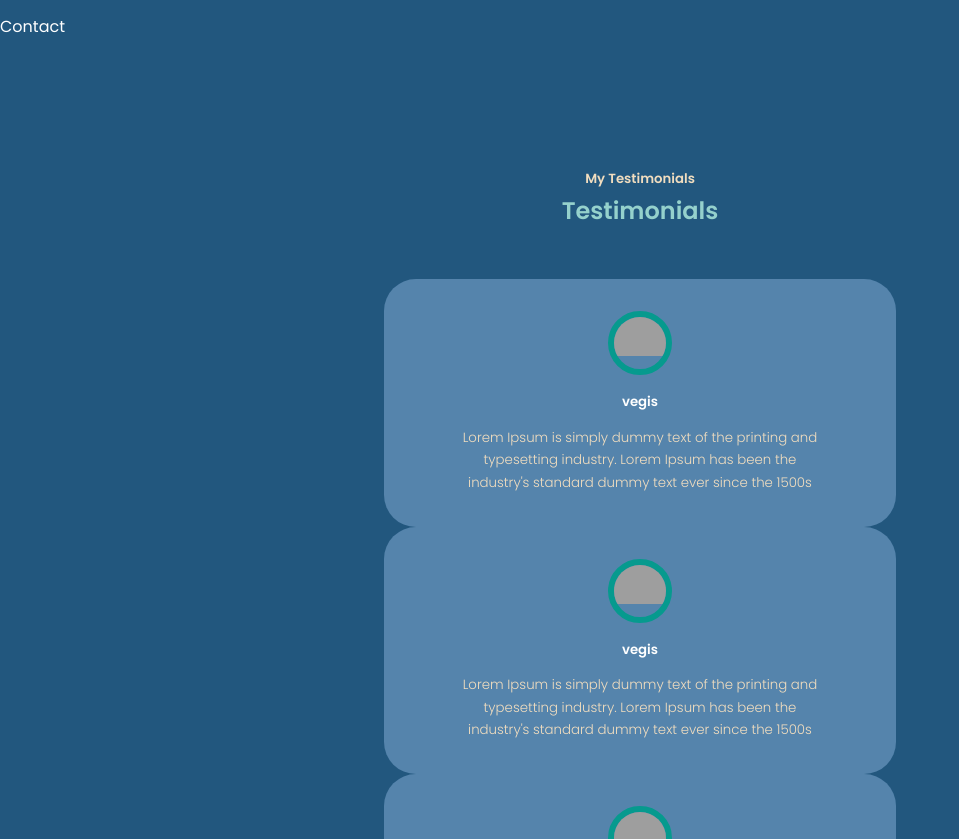
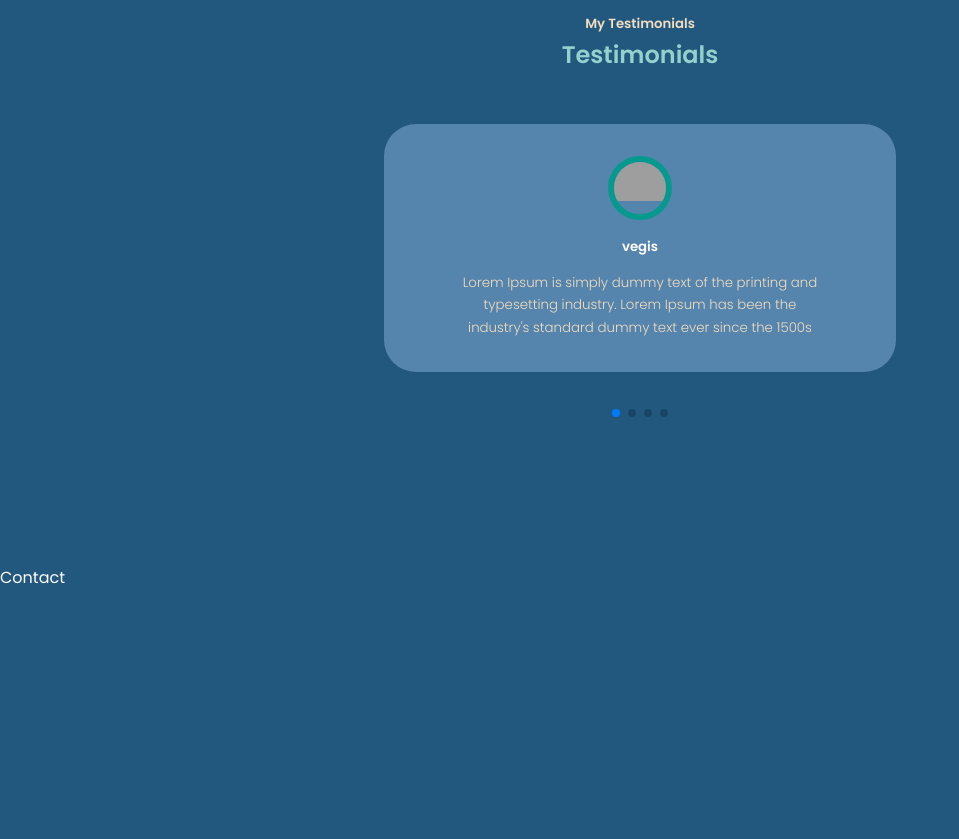
Before and after one commit to leilamahmoudi/portfolio-react-typescript-, a React (Create React App) app: page / in a window 1280 px wide. Shown: the part 4240-5079 px from the top of the page, without its empty margins (0-959 px from the left). After the commit the page ends 4831 px from the top, so only its background shows below. Built offline with nearby package versions, Linux system fonts and the light colour scheme; grey boxes are pictures that could not be loaded; a web font is replaced by a local one.

Commit message:
added swiper to testimonials section and added some css

```diff
--- a/package.json
+++ b/package.json
@@ -14,6 +14,7 @@
     "react-dom": "^18.1.0",
     "react-icons": "^4.3.1",
     "react-scripts": "5.0.1",
+    "swiper": "^8.1.5",
     "typescript": "^4.6.4",
     "web-vitals": "^2.1.4"
   },
--- a/src/App.tsx
+++ b/src/App.tsx
@@ -18,8 +18,8 @@
       <Experience />
       <Services />
       <Portfolio />
+      <Testimonials />
       <Contact />
-      <Testimonials />
     </div>
   );
 }
--- a/src/components/testimonials/Testimonials.tsx
+++ b/src/components/testimonials/Testimonials.tsx
@@ -1,4 +1,14 @@
 import React from "react";
+
+// import Swiper core and required modules
+import { Pagination } from "swiper";
+
+import { Swiper, SwiperSlide } from "swiper/react";
+
+// Import Swiper styles
+import "swiper/css";
+import "swiper/css/pagination";
+
 import "./testimonials.css";
 import AVTR1 from "../../assets/images/me.jpeg";
 
@@ -35,19 +45,26 @@
       <h5>My Testimonials</h5>
       <h2>Testimonials</h2>
 
-      <div className="container testimonials__container">
+      <Swiper
+        className="container testimonials__container"
+        // install Swiper modules
+        modules={[Pagination]}
+        spaceBetween={40}
+        slidesPerView={1}
+        pagination={{ clickable: true }}
+      >
         {data.map(({ avatar, name, review }, index) => {
           return (
-            <article className="testimonial" key={index}>
+            <SwiperSlide className="testimonial" key={index}>
               <div className="client__avatar">
                 <img src={avatar} alt={name} />
               </div>
               <h5 className="client__name">{name}</h5>
               <small className="client__review">{review}</small>
-            </article>
+            </SwiperSlide>
           );
         })}
-      </div>
+      </Swiper>
     </section>
   );
 };
--- a/src/components/testimonials/testimonials.css
+++ b/src/components/testimonials/testimonials.css
@@ -1,5 +1,6 @@
 .container.testimonials__container {
   width: 40%;
+  padding-bottom: 4rem;
 }
 .client__avatar {
   width: 4rem;
@@ -23,6 +24,10 @@
   width: 80%;
   margin: 0.8rem auto 0;
 }
+.swiper-pagination-bullet-clickable .swiper-pagination-bullet {
+  background: var(--color-primary);
+}
+
 @media screen and (max-width: 1024px) {
   .container.testimonials__container {
     width: 60%;
```
Also changed, not shown: 1 other file (tests, documents, lock files or other folders).
